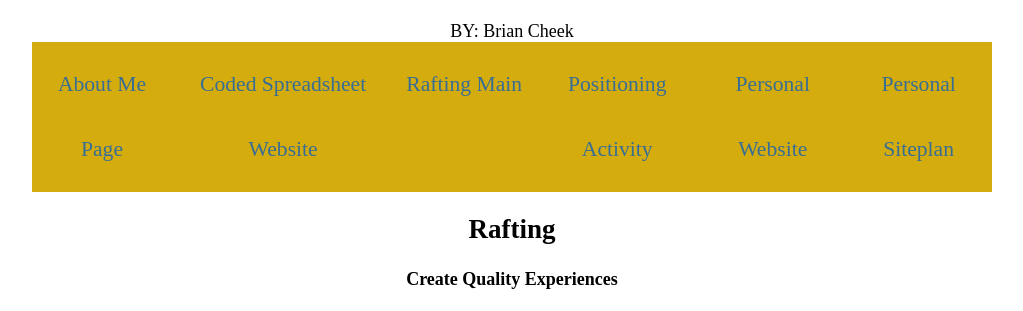
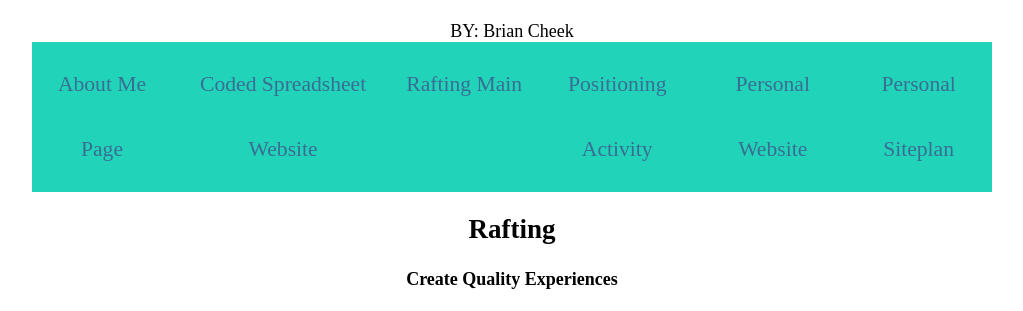
Before and after one commit to Cheek20/WDD, a plain HTML site: page index.html in a window 1280 px wide. Shown: the part 219-530 px from the top of the page, without its empty margins (128-1151 px from the left). Drawn offline with Linux system fonts and the light colour scheme.

Commit message:
fix some color

```diff
--- a/wwr/styles/index.css
+++ b/wwr/styles/index.css
@@ -23,7 +23,7 @@ Fonts are separated by a & */
   --paragraph-color-on-color: white; /* paragraph text on a colored background */
   --paragraph-background-color: #656ad0   ;
   --nav-link-color: #396E94;
-  --nav-background-color: #D4AC0D;
+  --nav-background-color: #21d4b9;
   --nav-hover-link-color: white;
   --nav-hover-background-color: #396E94;
 }
```
